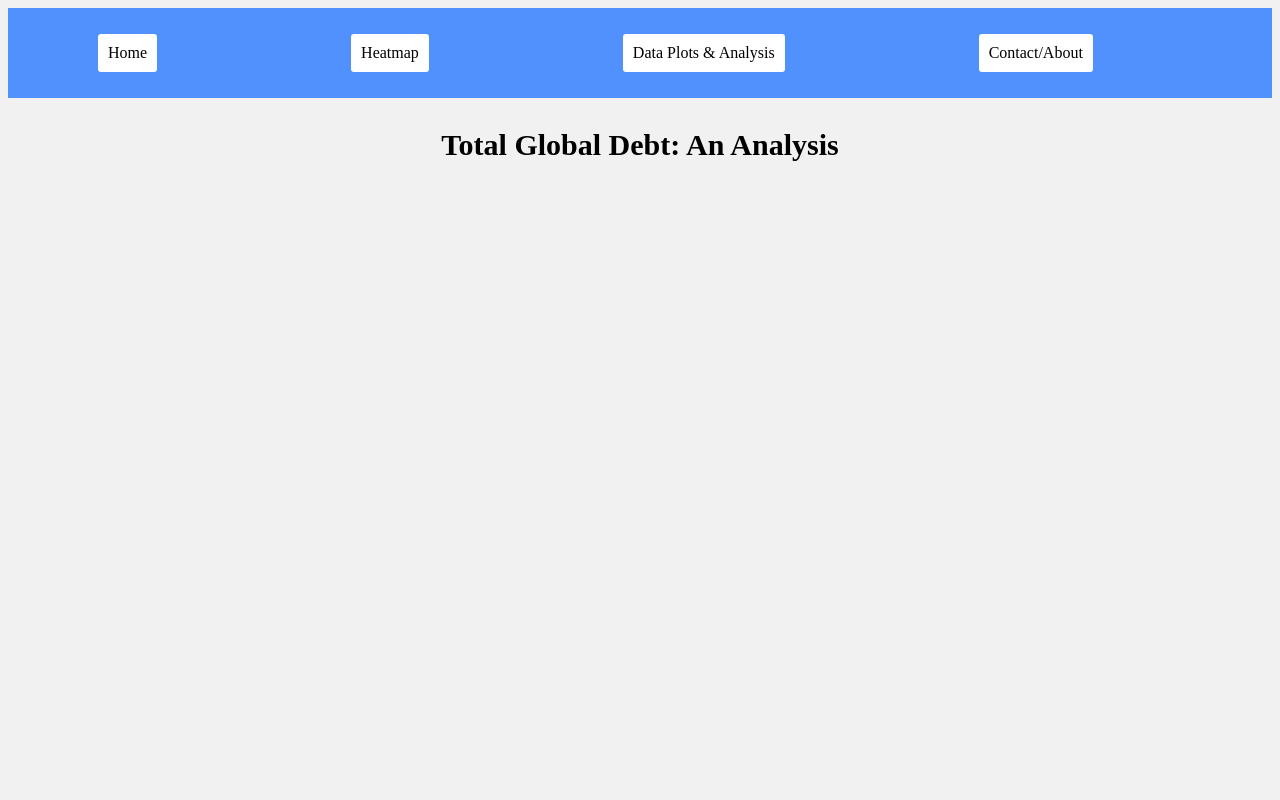
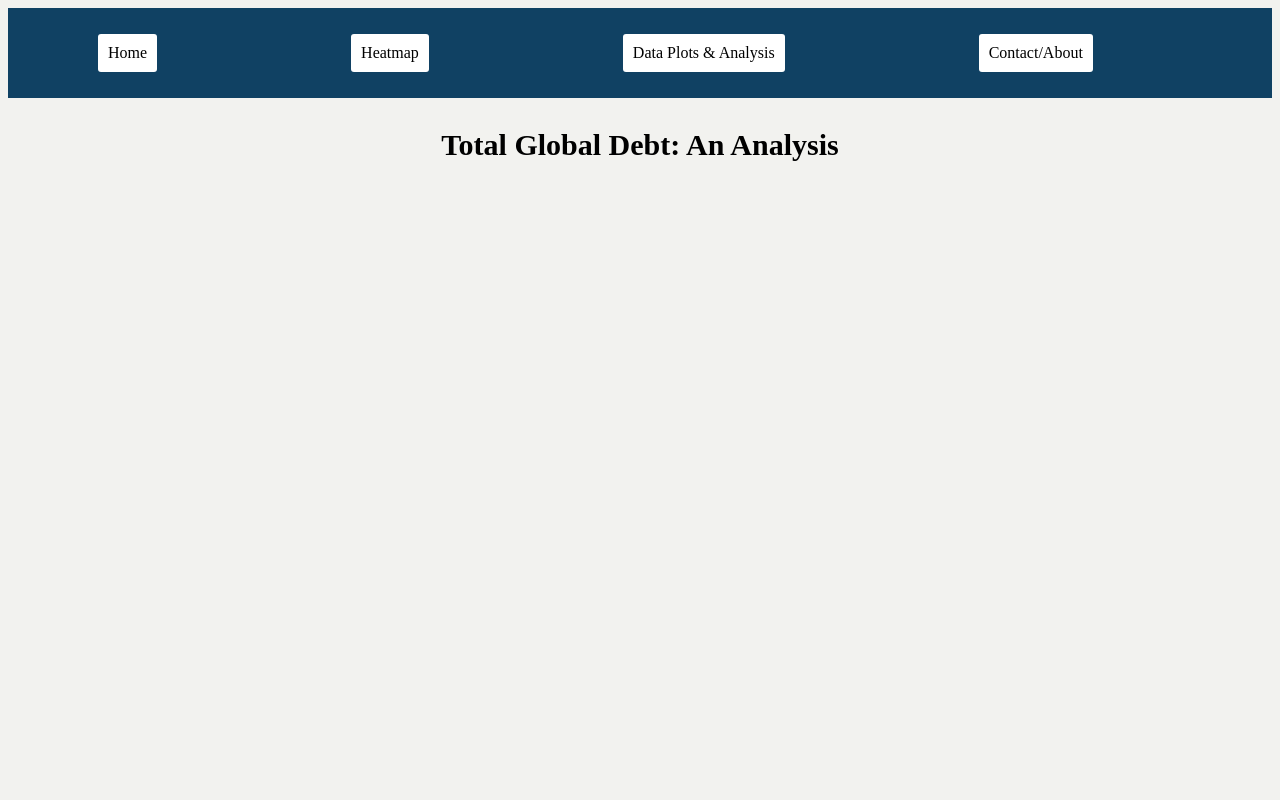
Before and after one commit to JonPara/World_Bank_Analysis, a Flask app: template JonPara_WBA/templates/about.html in a window 1280 px wide. Run offline with Flask 2, Linux system fonts and the light colour scheme; the template is opened without the code that fills it, so the values that code supplies are empty; parts of the project's set-up code (start-up, migrations or seed data) failed here and were passed over; some libraries are stand-ins or nearby versions.

Commit message:
Add files via upload

```diff
--- a/JonPara_WBA/templates/style.css
+++ b/JonPara_WBA/templates/style.css
@@ -1,6 +1,6 @@
 /* Giving the body the specified background color, adding font sizes for the h1 and h3 elements we'll be using */
 body {
-    background: #f1f1f1;
+  background: #f2f2ef;
 }
 
 h1 {
@@ -14,7 +14,7 @@ body {
 /* Giving our navbar some padding and a background color */
 .navbar {
   padding: 10px;
-    background: #5191fd;
+  background: #104163;
 }
 
 /* Making our navbar li's inline-block elements this makes it so we can have multiple on the same line. Floats could have been used too */
```
Also changed, not shown: JonPara_WBA/templates/wba_html_draft.html (+4 -7 lines). Lines whose indentation alone changed are shown as unchanged.
